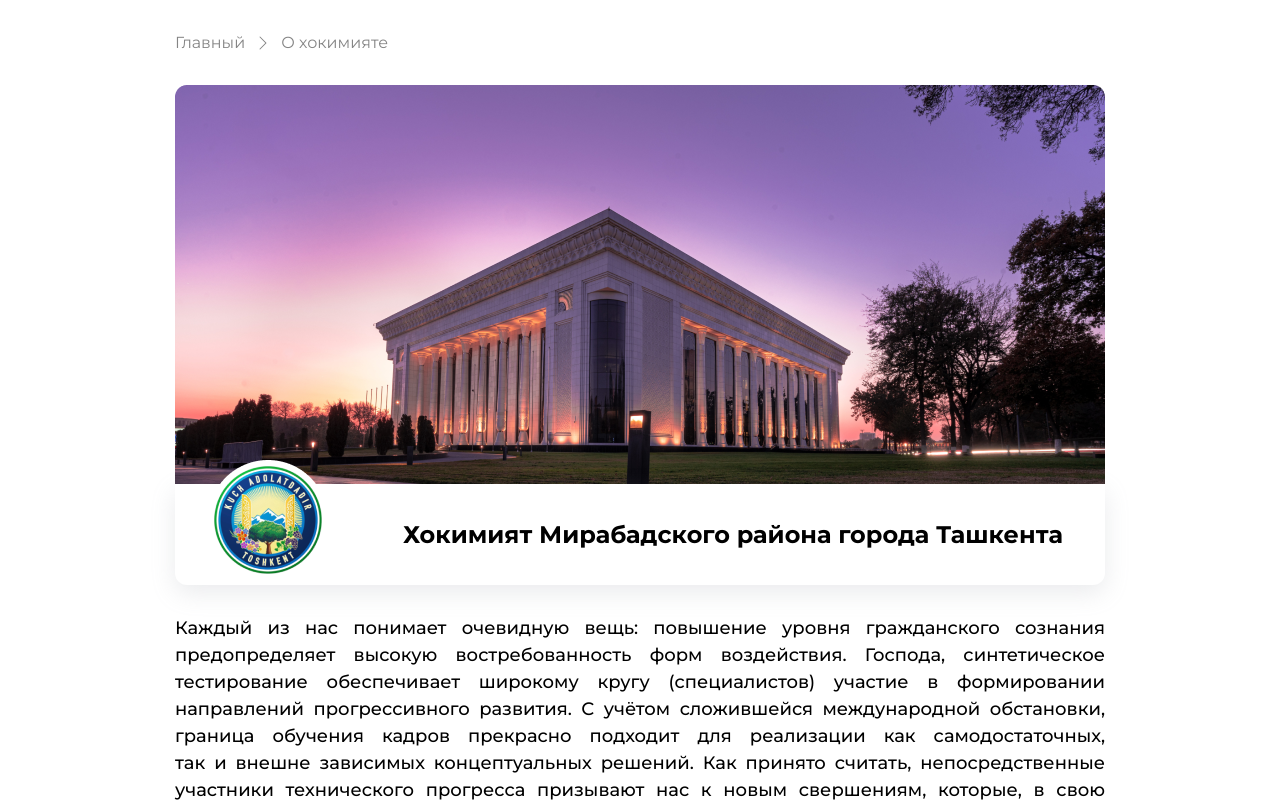
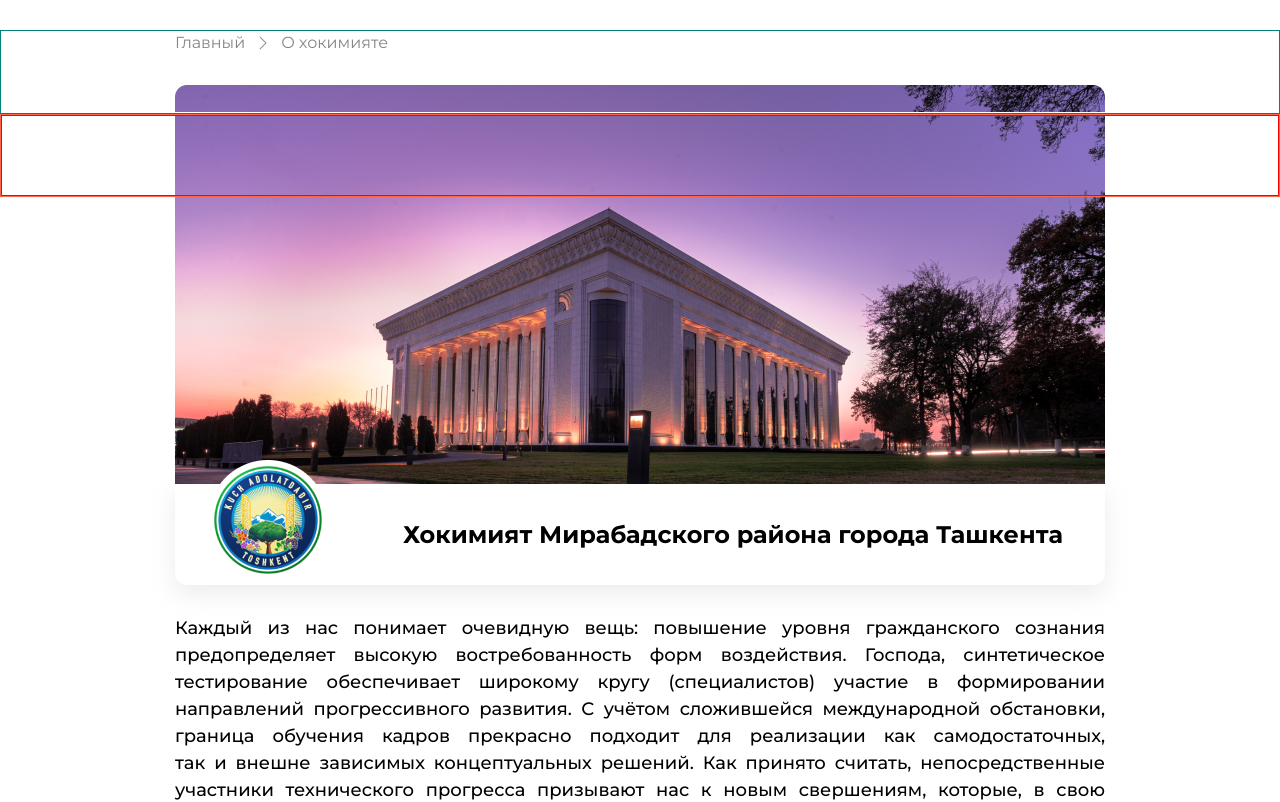
Before and after one commit to okhmadjonov/mirobodhokimyat, a React (Create React App) app: page /about in a window 1280 px wide. Shown: the top 802 px of the page. Built offline with nearby package versions, Linux system fonts and the light colour scheme.

Commit message:
first fix

```diff
--- a/src/components/App/App.jsx
+++ b/src/components/App/App.jsx
@@ -1,13 +1,13 @@
 import About from "../../pages/AboutSection/AboutHokimyat/AboutHokimyat";
 import Home from "../../pages/Home/Home";
-import Header from "../Header/Header";
+import Navbar from "../Navbar/Navbar";
 import "./App.scss";
 import { BrowserRouter, Routes, Route, Navigate } from "react-router-dom";
 function App() {
   return (
     <>
       <BrowserRouter>
-        {/* <Header /> */}
+        <Navbar />
         <Routes>
           <Route path="/" element={<Home />} />
           <Route path="/about" element={<About />} />
--- a/src/components/Header/Header.jsx
+++ b/src/components/Navbar/Navbar.jsx
@@ -1,6 +1,6 @@
 import React from "react";
-import "./Header.scss";
-const Header = () => {
+import "./Navbar.scss";
+const Navbar = () => {
   return (
     <div className="header">
       <div className="header__inner">
@@ -15,4 +15,4 @@ const Header = () => {
   );
 };
 
-export default Header;
+export default Navbar;
```
Also changed, not shown: src/components/Navbar/Navbar.scss (renamed from src/components/Header/Header.scss).
